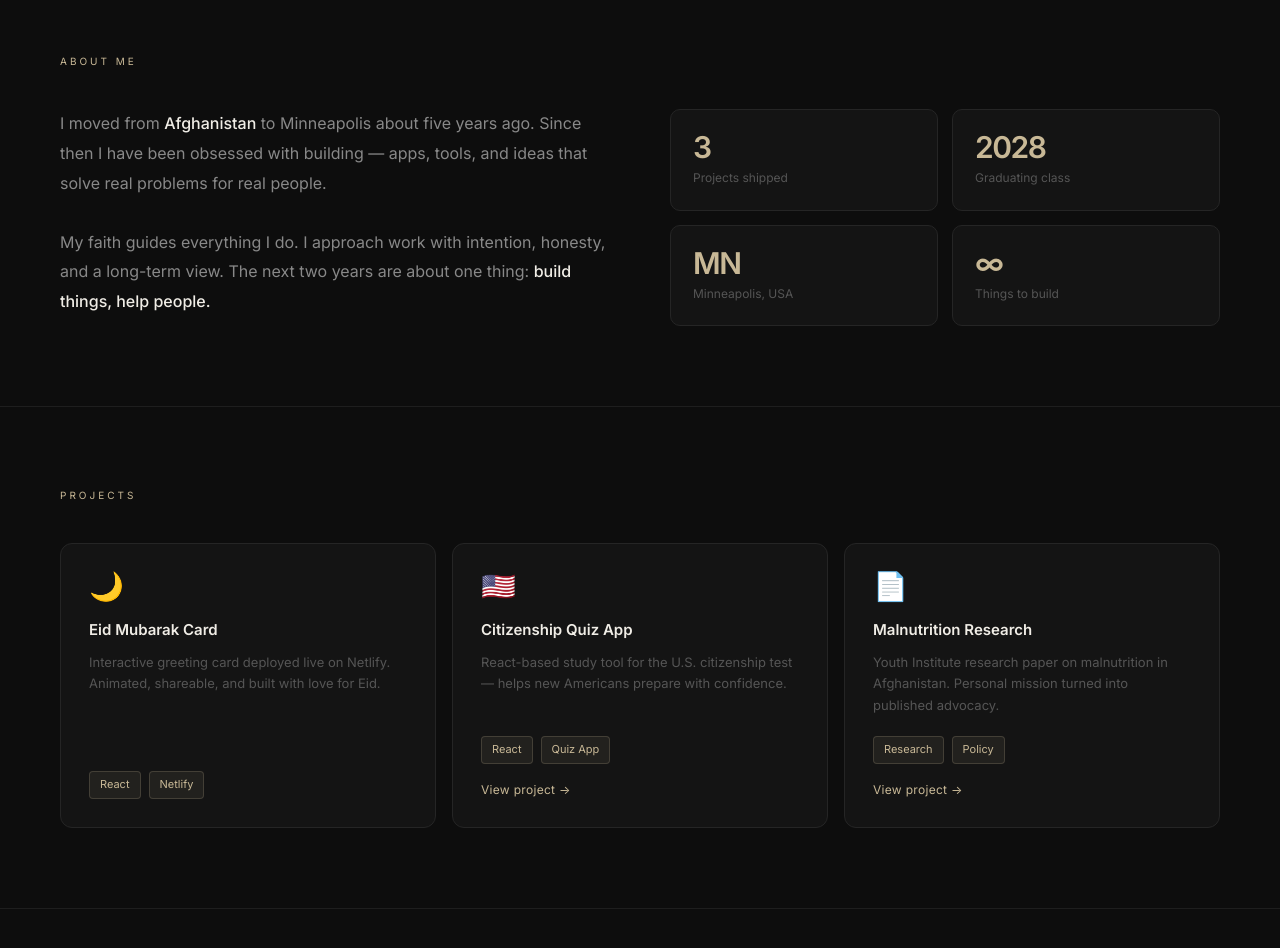
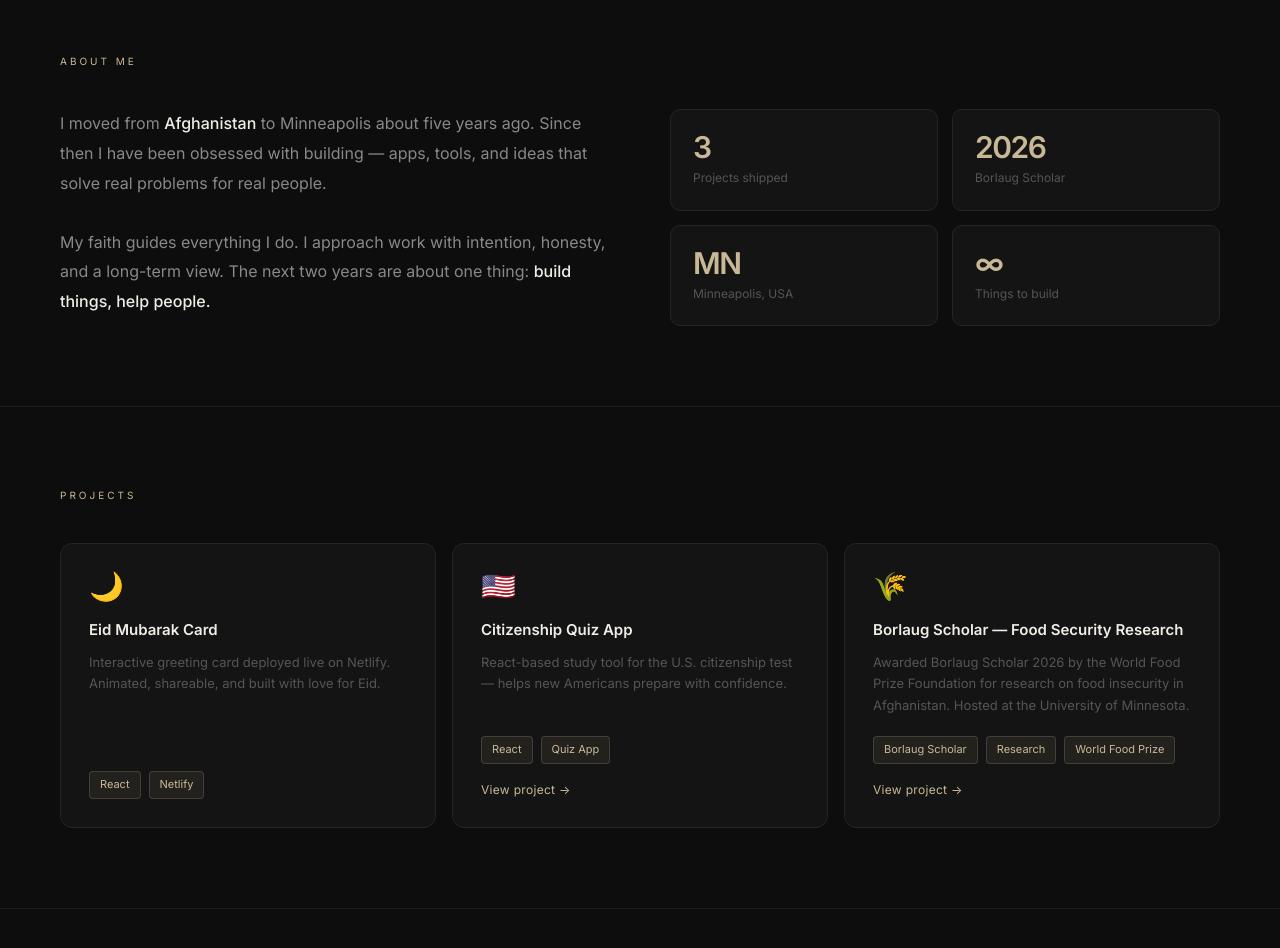
Before and after one commit to shahir4228/asa-website, a React (Vite) app: page / in a window 1280 px wide. Shown: the part 660-1608 px from the top of the page. Built offline with nearby package versions, Linux system fonts and the light colour scheme.

Commit message:
borlaug scholar update

```diff
--- a/src/App.jsx
+++ b/src/App.jsx
@@ -16,10 +16,10 @@ const projects = [
     link: 'https://stupendous-kashata-8764aa.netlify.app/',
   },
   {
-    icon: '📄',
-    title: 'Malnutrition Research',
-    desc: 'Youth Institute research paper on malnutrition in Afghanistan. Personal mission turned into published advocacy.',
-    tags: ['Research', 'Policy'],
+    icon: '🌾',
+    title: 'Borlaug Scholar — Food Security Research',
+    desc: 'Awarded Borlaug Scholar 2026 by the World Food Prize Foundation for research on food insecurity in Afghanistan. Hosted at the University of Minnesota.',
+    tags: ['Borlaug Scholar', 'Research', 'World Food Prize'],
     link: 'https://docs.google.com/document/d/1iPoukuzXuaDVe4DxNG3TIu0KD755J1xLycpINRqyp0w/edit',
   },
 ]
@@ -79,7 +79,7 @@ export default function App() {
           </div>
           <div className="about-stats">
             <div className="stat-card"><div className="stat-num">3</div><div className="stat-label">Projects shipped</div></div>
-            <div className="stat-card"><div className="stat-num">2028</div><div className="stat-label">Graduating class</div></div>
+            <div className="stat-card"><div className="stat-num">2026</div><div className="stat-label">Borlaug Scholar</div></div>
             <div className="stat-card"><div className="stat-num">MN</div><div className="stat-label">Minneapolis, USA</div></div>
             <div className="stat-card"><div className="stat-num">∞</div><div className="stat-label">Things to build</div></div>
           </div>
```
